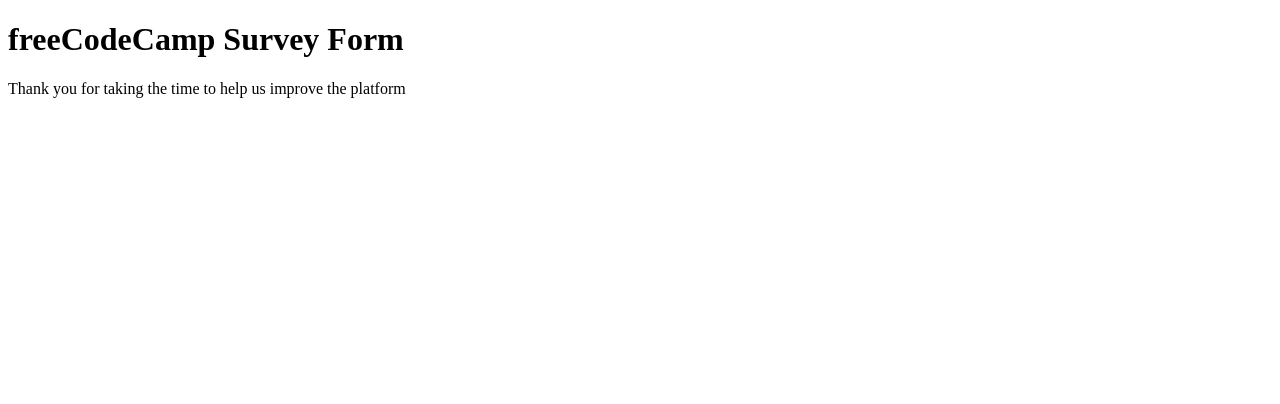
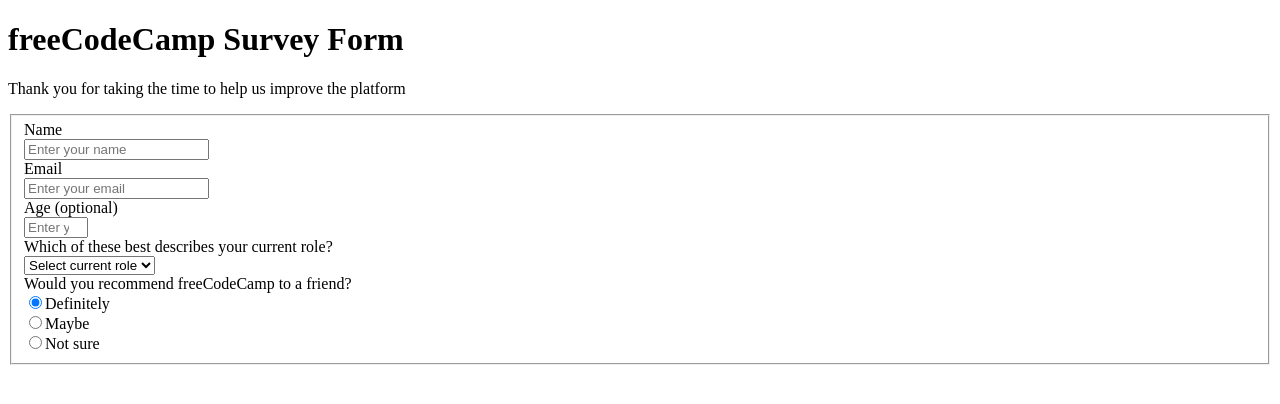
Before and after one commit to kendallawills/FCC_SurveyForm, a plain HTML site: page index.html in a window 1280 px wide. Drawn offline with Linux system fonts and the light colour scheme.

Commit message:
Start Form

```diff
--- a/index.html
+++ b/index.html
@@ -11,6 +11,36 @@
             <h1 id="title">freeCodeCamp Survey Form</h1>
             <p id="description">Thank you for taking the time to help us improve the platform</p>
         </header>
+        <!-- FORM -->
+         <form id="survey-form">
+            <fieldset>
+                <!-- NAME -->
+                <label id="name-label" for="name">Name</label>
+                <input type="text" id="name" placeholder="Enter your name" required>
+                <!-- EMAIL -->
+                <label id="email-label" for="email">Email</label>
+                <input type="email" id="email" placeholder="Enter your email" required>
+                <!-- NUMBER -->
+                <label id="number-label" for="number">Age (optional)</label>
+                <input type="number" min="13" max="120" id="number" placeholder="Enter your age">
+                <!-- DROPDOWN -->
+                <label id="dropdown-label" for="dropdown">Which of these best describes your current role?</label>
+                <select id="dropdown">
+                    <option value="">Select current role</option>
+                    <option value="1">Student</option>
+                    <option value="2">Full time job</option>
+                    <option value="3">Full time learner</option>
+                    <option value="4">Prefer not to say</option>
+                    <option value="5">Other</option>
+                </select>
+                <!-- RADIO -->
+                <label>Would you recommend freeCodeCamp to a friend?</label>
+                <label for="definitely"><input id="definitely" type="radio" name="recommend" checked>Definitely</label>
+                <label for="maybe"><input id="maybe" type="radio" name="recommend">Maybe</label>
+                <label for="not-sure"><input id="not-sure" type="radio" name="recommend">Not sure</label>
+                <!-- DROPDOWN -->
 
+            </fieldset>
+         </form>
     </body>
 </html>
--- a/style.css
+++ b/style.css
@@ -0,0 +1,7 @@
+form {
+    display: block;
+}
+
+label {
+    display: block;
+}
```
